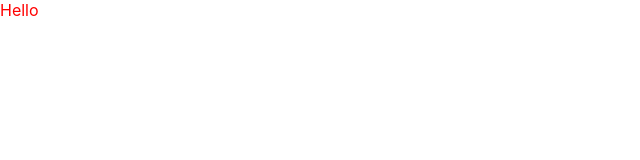
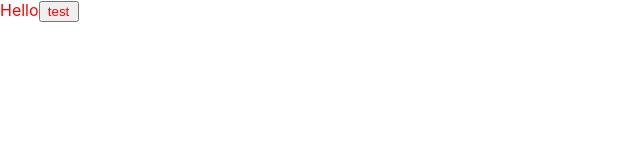
Before and after one commit to L-Qichen/easebooks-react, a React (Create React App) app: page / in a window 1280 px wide. Shown: the top 160 px of the page, without its empty margins (0-640 px from the left). Built offline with nearby package versions, Linux system fonts and the light colour scheme.

Commit message:
setup styled-components

```diff
--- a/package.json
+++ b/package.json
@@ -12,8 +12,10 @@
     "@types/react-dom": "^18.0.0",
     "react": "^18.1.0",
     "react-dom": "^18.1.0",
+    "react-router-dom": "^6.3.0",
     "react-scripts": "5.0.1",
     "sass": "^1.51.0",
+    "styled-components": "5.0.1",
     "typescript": "^4.4.2",
     "web-vitals": "^2.1.0"
   },
@@ -40,5 +42,9 @@
       "last 1 firefox version",
       "last 1 safari version"
     ]
+  },
+  "devDependencies": {
+    "@types/react-router-dom": "^5.3.3",
+    "@types/styled-components": "5.0.1"
   }
 }
--- a/src/App.tsx
+++ b/src/App.tsx
@@ -1,9 +1,16 @@
 import React from 'react';
+import styled from 'styled-components';
+
+const Button = styled.button`
+  color: red;
+  width: 40px;
+`
 
 function App() {
   return (
     <div className="App">
       Hello
+      <Button>test</Button>
     </div>
   );
 }
```
Also changed, not shown: 1 other file (tests, documents, lock files or other folders).
